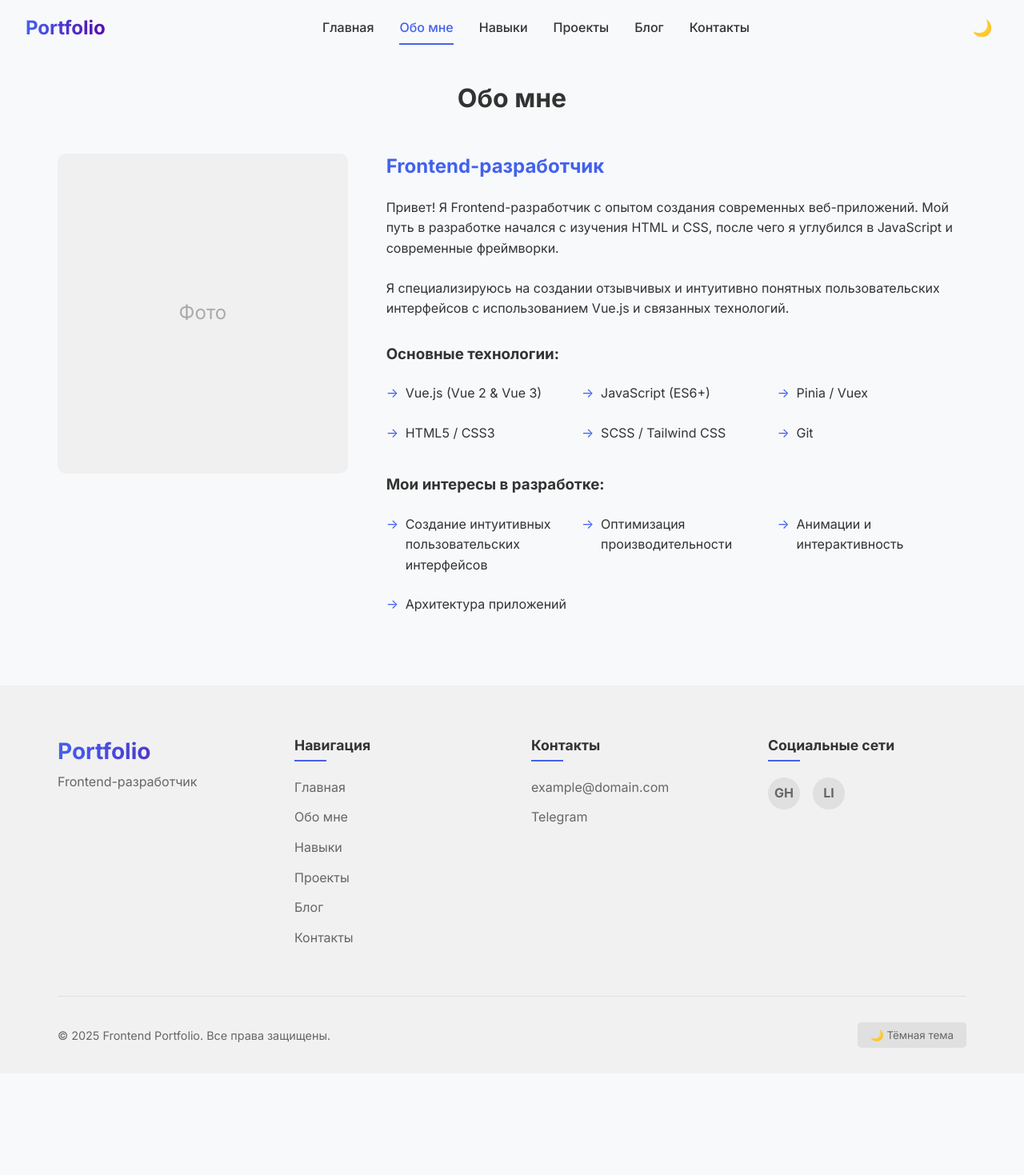
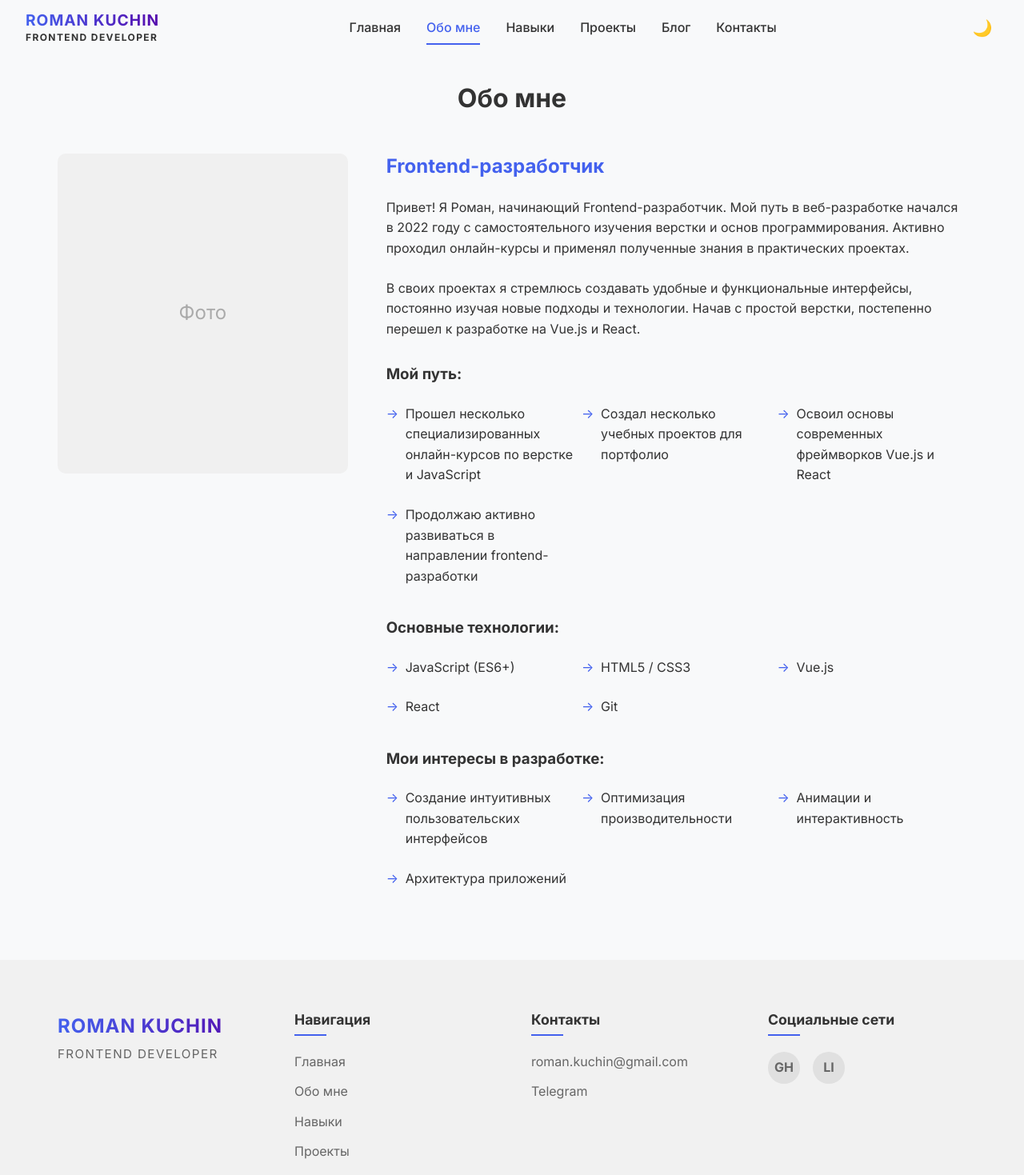
Before and after one commit to RNKuchin/portfolio, a Vue app: page /about in a window 1280 px wide. Shown: the top 1469 px of the page at 80% size. Before the commit the page ends 1342 px from the top, so only its background shows below. Built offline with nearby package versions, Linux system fonts and the light colour scheme.

Commit message:
Изменение текста на сайте

```diff
--- a/index.html
+++ b/index.html
@@ -4,27 +4,27 @@
     <meta charset="UTF-8" />
     <meta name="viewport" content="width=device-width, initial-scale=1.0" />
     <meta http-equiv="X-UA-Compatible" content="ie=edge" />
-    <meta name="description" content="Портфолио Frontend-разработчика, специализирующегося на создании современных и отзывчивых веб-приложений с использованием Vue.js" />
-    <meta name="keywords" content="frontend, разработчик, портфолио, vue, javascript, веб-разработка" />
-    <meta name="author" content="Ваше Имя" />
+    <meta name="description" content="Портфолио Roman Kuchin - Frontend-разработчика, создающего современные и адаптивные веб-интерфейсы с использованием Vue.js и React" />
+    <meta name="keywords" content="Roman Kuchin, frontend developer, портфолио, vue, react, javascript, веб-разработка" />
+    <meta name="author" content="Roman Kuchin" />
 
     <!-- Primary Meta Tags -->
-    <title>Портфолио Frontend-разработчика</title>
-    <meta name="title" content="Frontend-разработчик | Портфолио">
-    <meta name="description" content="Портфолио Frontend-разработчика со специализацией на Vue.js, JavaScript и современных веб-технологиях.">
+    <title>Roman Kuchin | Frontend Developer</title>
+    <meta name="title" content="Roman Kuchin | Frontend Developer">
+    <meta name="description" content="Портфолио Roman Kuchin - Frontend-разработчика, специализирующегося на создании современных веб-интерфейсов с Vue.js и React.">
 
     <!-- Open Graph / Facebook -->
     <meta property="og:type" content="website">
-    <meta property="og:url" content="https://ваш-сайт.ru/">
-    <meta property="og:title" content="Портфолио Frontend-разработчика">
-    <meta property="og:description" content="Портфолио Frontend-разработчика, специализирующегося на создании современных и отзывчивых веб-приложений">
+    <meta property="og:url" content="https://romankuchin.ru/">
+    <meta property="og:title" content="Roman Kuchin | Frontend Developer">
+    <meta property="og:description" content="Портфолио Roman Kuchin - Frontend-разработчика, создающего современные и адаптивные веб-интерфейсы">
     <meta property="og:image" content="/og-image.jpg">
 
     <!-- Twitter -->
     <meta name="twitter:card" content="summary_large_image">
-    <meta name="twitter:url" content="https://ваш-сайт.ru/">
-    <meta name="twitter:title" content="Портфолио Frontend-разработчика">
-    <meta name="twitter:description" content="Портфолио Frontend-разработчика, специализирующегося на создании современных и отзывчивых веб-приложений">
+    <meta name="twitter:url" content="https://romankuchin.ru/">
+    <meta name="twitter:title" content="Roman Kuchin | Frontend Developer">
+    <meta name="twitter:description" content="Портфолио Roman Kuchin - Frontend-разработчика, создающего современные и адаптивные веб-интерфейсы">
     <meta name="twitter:image" content="/og-image.jpg">
 
     <!-- Favicon -->
--- a/src/components/TheFooter.vue
+++ b/src/components/TheFooter.vue
@@ -3,8 +3,10 @@
     <div class="footer-container">
       <div class="footer-top">
         <div class="footer-logo">
-          <h2 class="logo-text">Portfolio</h2>
-          <p>Frontend-разработчик</p>
+          <div class="logo-container">
+            <div class="logo-name">ROMAN KUCHIN</div>
+            <div class="logo-profession">Frontend Developer</div>
+          </div>
         </div>
 
         <div class="footer-nav">
@@ -20,10 +22,10 @@
           <h3>Контакты</h3>
           <ul>
             <li>
-              <a href="mailto:example@domain.com">example@domain.com</a>
+              <a href="mailto:roman.kuchin@gmail.com">roman.kuchin@gmail.com</a>
             </li>
             <li>
-              <a href="https://t.me/username" target="_blank">Telegram</a>
+              <a href="https://t.me/R_o_m_a_n_it" target="_blank">Telegram</a>
             </li>
           </ul>
         </div>
@@ -31,7 +33,7 @@
         <div class="footer-social">
           <h3>Социальные сети</h3>
           <div class="social-icons">
-            <a href="https://github.com/username" target="_blank" class="social-icon" title="GitHub">
+            <a href="https://github.com/RNKuchin" target="_blank" class="social-icon" title="GitHub">
               <span>GH</span>
             </a>
             <a href="https://linkedin.com/in/username" target="_blank" class="social-icon" title="LinkedIn">
@@ -109,6 +111,29 @@ const currentYear = computed(() => new Date().getFullYear());
 .footer-logo h2 {
   font-size: 1.75rem;
   margin-bottom: 0.5rem;
+}
+
+.logo-container {
+  display: flex;
+  flex-direction: column;
+}
+
+.logo-name {
+  font-size: 1.5rem;
+  font-weight: 700;
+  letter-spacing: 1px;
+  background: linear-gradient(to right, var(--color-primary), var(--color-secondary));
+  -webkit-background-clip: text;
+  background-clip: text;
+  color: transparent;
+  margin-bottom: 0.25rem;
+}
+
+.logo-profession {
+  font-size: 0.95rem;
+  color: var(--color-footer-text-muted);
+  letter-spacing: 1.4px;
+  text-transform: uppercase;
 }
 
 .logo-text {
@@ -247,5 +272,9 @@ const currentYear = computed(() => new Date().getFullYear());
   .footer-container {
     padding: 0 1rem;
   }
+
+  .logo-profession {
+    letter-spacing: 1px;
+  }
 }
 </style>
--- a/src/components/TheHeader.vue
+++ b/src/components/TheHeader.vue
@@ -3,7 +3,10 @@
     <div class="header-container">
       <div class="logo">
         <router-link to="/">
-          <span class="logo-text">Portfolio</span>
+          <div class="header-logo-container">
+            <div class="header-logo-name">ROMAN KUCHIN</div>
+            <div class="header-logo-profession">Frontend Developer</div>
+          </div>
         </router-link>
       </div>
 
@@ -174,6 +177,30 @@ onBeforeUnmount(() => {
 .logo a {
   text-decoration: none;
   color: var(--color-text);
+}
+
+.header-logo-container {
+  display: flex;
+  flex-direction: column;
+  align-items: flex-start;
+}
+
+.header-logo-name {
+  font-size: 1.2rem;
+  font-weight: 700;
+  letter-spacing: 1px;
+  background: linear-gradient(to right, var(--color-primary), var(--color-secondary));
+  -webkit-background-clip: text;
+  background-clip: text;
+  color: transparent;
+  line-height: 1.2;
+}
+
+.header-logo-profession {
+  font-size: 0.75rem;
+  color: var(--color-text-muted);
+  letter-spacing: 1.4px;
+  text-transform: uppercase;
 }
 
 .logo-text {
@@ -444,6 +471,15 @@ onBeforeUnmount(() => {
   .logo {
     font-size: 1.25rem;
   }
+
+  .header-logo-name {
+    font-size: 1rem;
+  }
+
+  .header-logo-profession {
+    font-size: 0.65rem;
+    letter-spacing: 1px;
+  }
 }
 
 @media (max-width: 360px) {
--- a/src/views/AboutView.vue
+++ b/src/views/AboutView.vue
@@ -14,24 +14,34 @@
         <h2>Frontend-разработчик</h2>
 
         <p>
-          Привет! Я Frontend-разработчик с опытом создания современных веб-приложений.
-          Мой путь в разработке начался с изучения HTML и CSS, после чего я углубился
-          в JavaScript и современные фреймворки.
+          Привет! Я Роман, начинающий Frontend-разработчик. Мой путь в веб-разработке начался в 2022 году
+          с самостоятельного изучения верстки и основ программирования. Активно проходил онлайн-курсы
+          и применял полученные знания в практических проектах.
         </p>
 
         <p>
-          Я специализируюсь на создании отзывчивых и интуитивно понятных пользовательских
-          интерфейсов с использованием Vue.js и связанных технологий.
+          В своих проектах я стремлюсь создавать удобные и функциональные интерфейсы,
+          постоянно изучая новые подходы и технологии. Начав с простой верстки, постепенно
+          перешел к разработке на Vue.js и React.
         </p>
+
+        <div class="career-highlights">
+          <h3>Мой путь:</h3>
+          <ul>
+            <li>Прошел несколько специализированных онлайн-курсов по верстке и JavaScript</li>
+            <li>Создал несколько учебных проектов для портфолио</li>
+            <li>Освоил основы современных фреймворков Vue.js и React</li>
+            <li>Продолжаю активно развиваться в направлении frontend-разработки</li>
+          </ul>
+        </div>
 
         <div class="technologies">
           <h3>Основные технологии:</h3>
           <ul>
-            <li>Vue.js (Vue 2 & Vue 3)</li>
             <li>JavaScript (ES6+)</li>
-            <li>Pinia / Vuex</li>
             <li>HTML5 / CSS3</li>
-            <li>SCSS / Tailwind CSS</li>
+            <li>Vue.js</li>
+            <li>React</li>
             <li>Git</li>
           </ul>
         </div>
@@ -100,7 +110,7 @@ p {
   line-height: 1.6;
 }
 
-.technologies, .interests {
+.technologies, .interests, .career-highlights {
   margin-top: 2rem;
 }
 
--- a/src/views/ContactView.vue
+++ b/src/views/ContactView.vue
@@ -11,7 +11,7 @@
             </div>
             <div class="contact-detail">
               <h3>Email</h3>
-              <p><a href="mailto:roman.kuchin@mail.com">roman.kuchin@mail.com</a></p>
+              <p><a href="mailto:roman.kuchin@gmail.com">roman.kuchin@gmail.com</a></p>
             </div>
           </div>
 
@@ -64,6 +64,7 @@
               required
               placeholder="email@example.com"
             >
+            <small class="form-note">Ваш email будет использован только для ответа на запрос</small>
           </div>
 
           <div class="form-group">
@@ -294,6 +295,12 @@ input:focus, textarea:focus {
   box-shadow: 0 0 0 2px rgba(var(--color-primary-rgb), 0.1);
 }
 
+.form-note {
+  font-size: 0.85rem;
+  color: var(--color-text-muted);
+  margin-top: 0.25rem;
+}
+
 .submit-button {
   background-color: var(--color-primary);
   color: white;
--- a/src/views/HomeView.vue
+++ b/src/views/HomeView.vue
@@ -1,14 +1,15 @@
 <template>
   <div class="home">
     <div class="intro-section">
-      <h1 class="animated-element">Привет, я <span class="highlight">Frontend-разработчик</span></h1>
-      <p class="lead animated-element">Создаю современные, отзывчивые и производительные веб-приложения</p>
+      <h1 class="animated-element">Привет, я <span class="highlight">Роман Кучин</span></h1>
+      <p class="lead animated-element">Frontend-разработчик, изучающий и применяющий современные веб-технологии</p>
+      <p class="sub-lead animated-element">Создаю адаптивные и удобные интерфейсы с использованием HTML, CSS, JavaScript и фреймворков Vue.js и React</p>
       <p class="stack animated-element">
+        <span class="tech-tag">JavaScript</span>
         <span class="tech-tag">Vue.js</span>
-        <span class="tech-tag">JavaScript</span>
+        <span class="tech-tag">React</span>
         <span class="tech-tag">HTML</span>
         <span class="tech-tag">CSS</span>
-        <span class="tech-tag">Pinia</span>
       </p>
       <div class="cta-buttons animated-element">
         <router-link to="/portfolio" class="btn btn-primary">Посмотреть работы</router-link>
@@ -91,6 +92,13 @@ h1 {
 .lead {
   font-size: var(--font-size-large);
   margin-bottom: var(--spacing-medium);
+  color: var(--color-text);
+  font-weight: 500;
+}
+
+.sub-lead {
+  font-size: var(--font-size-medium);
+  margin-bottom: var(--spacing-large);
   color: var(--color-text);
   font-weight: 500;
 }
```
